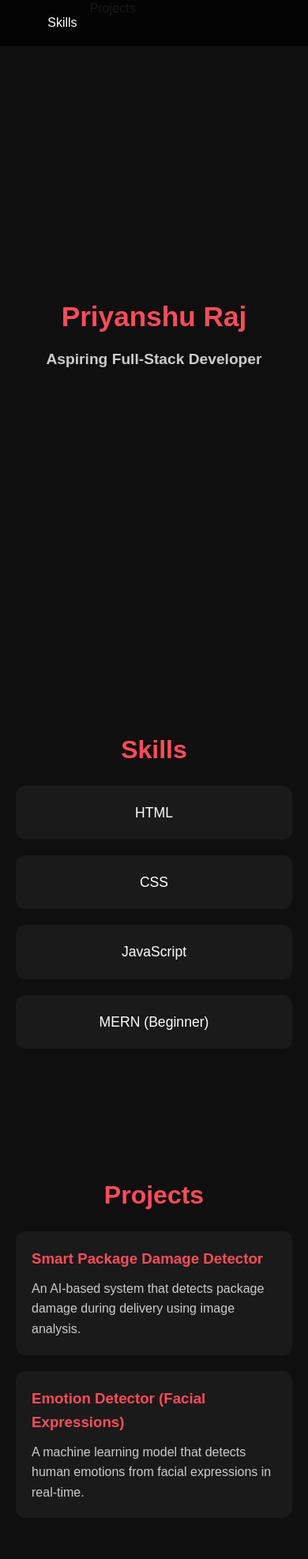
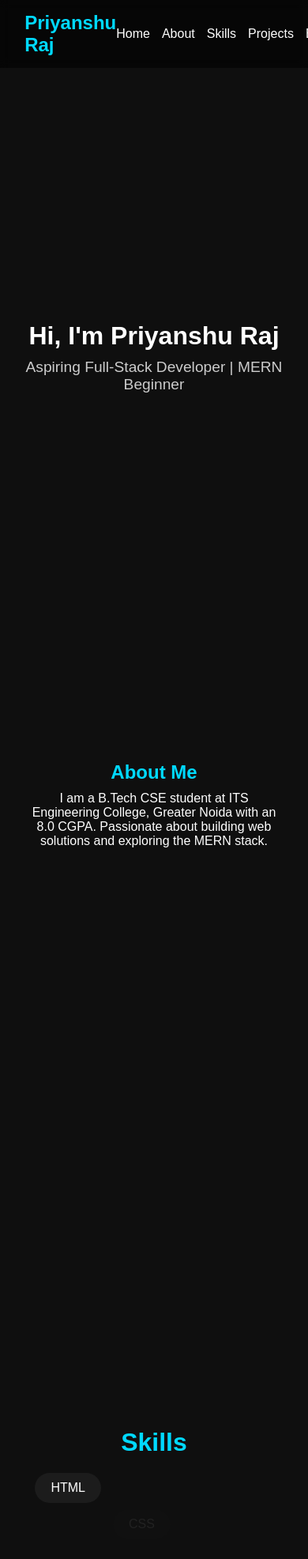
Before and after one commit to Priyanshu8709/Portfolio-, a plain HTML site: page index.html in a window 390 px wide. Shown: the top 1974 px of the page at 79% size. Drawn offline with nearby package versions, Linux system fonts and the light colour scheme.

Commit message:
Update index.html

```diff
--- a/index.html
+++ b/index.html
@@ -1,233 +1,231 @@
 <!DOCTYPE html>
 <html lang="en">
 <head>
-  <meta charset="UTF-8" />
-  <meta name="viewport" content="width=device-width, initial-scale=1.0" />
+  <meta charset="UTF-8">
+  <meta name="viewport" content="width=device-width, initial-scale=1.0">
   <title>Priyanshu Raj | Portfolio</title>
-  <link rel="stylesheet" href="https://cdnjs.cloudflare.com/ajax/libs/font-awesome/6.5.0/css/all.min.css">
+  <link rel="stylesheet" href="https://cdnjs.cloudflare.com/ajax/libs/font-awesome/6.4.0/css/all.min.css">
+  <script src="https://cdnjs.cloudflare.com/ajax/libs/gsap/3.12.2/gsap.min.js"></script>
   <style>
     * {
       margin: 0;
       padding: 0;
       box-sizing: border-box;
-      font-family: "Poppins", sans-serif;
+      font-family: 'Poppins', sans-serif;
     }
-
     body {
-      background-color: #0f0f0f;
+      background: #0f0f0f;
       color: #fff;
-      line-height: 1.6;
       overflow-x: hidden;
     }
-
     header {
-      height: 100vh;
+      position: fixed;
+      top: 0;
+      left: 0;
+      width: 100%;
+      padding: 15px 8%;
+      background: rgba(0, 0, 0, 0.6); /* less blur */
+      backdrop-filter: blur(6px); /* reduced blur */
+      display: flex;
+      justify-content: space-between;
+      align-items: center;
+      z-index: 1000;
+    }
+    header h1 {
+      font-size: 1.5rem;
+      font-weight: 700;
+      color: #00d9ff;
+    }
+    nav ul {
+      list-style: none;
+      display: flex;
+      gap: 25px;
+    }
+    nav ul li a {
+      text-decoration: none;
+      color: #fff;
+      font-size: 1rem;
+      transition: 0.3s;
+    }
+    nav ul li a:hover {
+      color: #00d9ff;
+    }
+    section {
+      padding: 120px 8% 60px;
+      min-height: 100vh;
+    }
+    .hero {
       display: flex;
       flex-direction: column;
       justify-content: center;
       align-items: center;
       text-align: center;
-      padding: 0 20px;
     }
-
-    header h1 {
-      font-size: 3rem;
-      color: #ff4d5a;
+    .hero h2 {
+      font-size: 2.5rem;
+      margin-bottom: 10px;
     }
-
-    header h2 {
-      font-size: 1.5rem;
-      margin-top: 10px;
+    .hero p {
+      font-size: 1.2rem;
       color: #ccc;
     }
-
-    nav {
-      position: fixed;
-      top: 0;
-      width: 100%;
+    .skills, .projects, .education, .contact {
+      text-align: center;
+    }
+    .skills h2, .projects h2, .education h2, .contact h2 {
+      font-size: 2rem;
+      margin-bottom: 20px;
+      color: #00d9ff;
+    }
+    .skills-list {
       display: flex;
+      flex-wrap: wrap;
       justify-content: center;
-      gap: 2rem;
-      padding: 1rem;
-      background: rgba(0, 0, 0, 0.7);
-      backdrop-filter: blur(10px);
-      z-index: 1000;
+      gap: 15px;
     }
-
-    nav a {
-      color: #fff;
-      text-decoration: none;
-      font-weight: 500;
+    .skills-list span {
+      background: #1c1c1c;
+      padding: 10px 20px;
+      border-radius: 25px;
       transition: 0.3s;
     }
-
-    nav a:hover {
-      color: #ff4d5a;
+    .skills-list span:hover {
+      background: #00d9ff;
+      color: #000;
     }
-
-    section {
-      padding: 80px 20px;
-      max-width: 1000px;
-      margin: auto;
+    .projects-grid {
+      display: grid;
+      grid-template-columns: repeat(auto-fit, minmax(280px, 1fr));
+      gap: 20px;
+      margin-top: 20px;
     }
-
-    section h2 {
-      font-size: 2rem;
-      margin-bottom: 20px;
-      text-align: center;
-      color: #ff4d5a;
-    }
-
-    .skills, .projects, .education, .contact {
-      display: grid;
-      gap: 20px;
-    }
-
-    .skills div, .project-card, .education div, .contact div {
-      background: #1a1a1a;
+    .project-card {
+      background: #1c1c1c;
       padding: 20px;
       border-radius: 12px;
-      transition: transform 0.3s ease;
+      transition: 0.3s;
     }
-
-    .skills div:hover, .project-card:hover {
-      transform: translateY(-5px);
+    .project-card:hover {
+      transform: translateY(-10px);
+      background: #00d9ff;
+      color: #000;
     }
-
-    .skills div {
-      text-align: center;
-      font-size: 1.1rem;
-    }
-
-    .projects {
-      grid-template-columns: repeat(auto-fit, minmax(280px, 1fr));
-    }
-
-    .project-card h3 {
-      margin-bottom: 10px;
-      color: #ff4d5a;
-    }
-
-    .project-card p {
+    .education p {
+      margin: 10px 0;
       color: #ccc;
     }
-
-    .education div h3 {
-      color: #ff4d5a;
-      margin-bottom: 5px;
+    .contact a {
+      display: block;
+      margin: 8px 0;
+      color: #00d9ff;
+      text-decoration: none;
     }
-
     footer {
       text-align: center;
       padding: 20px;
       background: #111;
-      margin-top: 40px;
+      color: #777;
     }
-
-    footer a {
-      color: #ff4d5a;
-      margin: 0 10px;
-      font-size: 1.2rem;
-      text-decoration: none;
-      transition: 0.3s;
-    }
-
-    footer a:hover {
-      color: #fff;
-    }
-
-    /* Responsive */
     @media (max-width: 768px) {
-      header h1 {
-        font-size: 2.2rem;
+      nav ul {
+        gap: 15px;
       }
-
-      header h2 {
-        font-size: 1.2rem;
-      }
-
-      nav {
-        flex-wrap: wrap;
-        gap: 1rem;
+      .hero h2 {
+        font-size: 2rem;
       }
     }
   </style>
 </head>
 <body>
-  <nav>
-    <a href="#skills">Skills</a>
-    <a href="#projects">Projects</a>
-    <a href="#education">Education</a>
-    <a href="#contact">Contact</a>
-  </nav>
-
   <header>
-    <h1 id="name">Priyanshu Raj</h1>
-    <h2 id="tagline">Aspiring Full-Stack Developer</h2>
+    <h1>Priyanshu Raj</h1>
+    <nav>
+      <ul>
+        <li><a href="#home">Home</a></li>
+        <li><a href="#about">About</a></li>
+        <li><a href="#skills">Skills</a></li>
+        <li><a href="#projects">Projects</a></li>
+        <li><a href="#education">Education</a></li>
+        <li><a href="#contact">Contact</a></li>
+      </ul>
+    </nav>
   </header>
 
-  <section id="skills">
+  <section id="home" class="hero">
+    <h2>Hi, I'm Priyanshu Raj</h2>
+    <p>Aspiring Full-Stack Developer | MERN Beginner</p>
+  </section>
+
+  <section id="about">
+    <h2 style="color:#00d9ff; text-align:center;">About Me</h2>
+    <p style="text-align:center; margin-top:10px;">I am a B.Tech CSE student at ITS Engineering College, Greater Noida with an 8.0 CGPA. Passionate about building web solutions and exploring the MERN stack.</p>
+  </section>
+
+  <section id="skills" class="skills">
     <h2>Skills</h2>
-    <div class="skills">
-      <div>HTML</div>
-      <div>CSS</div>
-      <div>JavaScript</div>
-      <div>MERN (Beginner)</div>
+    <div class="skills-list">
+      <span>HTML</span>
+      <span>CSS</span>
+      <span>JavaScript</span>
+      <span>MongoDB</span>
+      <span>Express.js</span>
+      <span>React</span>
+      <span>Node.js</span>
     </div>
   </section>
 
-  <section id="projects">
+  <section id="projects" class="projects">
     <h2>Projects</h2>
-    <div class="projects">
+    <div class="projects-grid">
       <div class="project-card">
         <h3>Smart Package Damage Detector</h3>
-        <p>An AI-based system that detects package damage during delivery using image analysis.</p>
+        <p>An AI-based system to detect package damage using image analysis.</p>
       </div>
       <div class="project-card">
         <h3>Emotion Detector (Facial Expressions)</h3>
-        <p>A machine learning model that detects human emotions from facial expressions in real-time.</p>
+        <p>A computer vision project that identifies emotions from facial expressions.</p>
       </div>
     </div>
   </section>
 
-  <section id="education">
+  <section id="education" class="education">
     <h2>Education</h2>
-    <div class="education">
-      <div>
-        <h3>B.Tech CSE</h3>
-        <p>ITS Engineering College, Greater Noida – 8 CGPA</p>
-      </div>
-      <div>
-        <h3>Intermediate</h3>
-        <p>Bal Vidya Niketan, Patna – 78%</p>
-      </div>
-      <div>
-        <h3>Matriculation</h3>
-        <p>Jesus and Mary Academy – 80%</p>
-      </div>
-    </div>
+    <p><b>B.Tech CSE</b>, ITS Engineering College, Greater Noida — 8.0 CGPA</p>
+    <p><b>12th</b>, Bal Vidya Niketan, Patna — 78%</p>
+    <p><b>10th</b>, Jesus and Mary Academy — 80%</p>
   </section>
 
-  <section id="contact">
+  <section id="contact" class="contact">
     <h2>Contact</h2>
-    <div class="contact">
-      <div>Email: priyanshurajsk_cse23@its.edu.in</div>
-      <div>Phone: 6204112290</div>
-    </div>
+    <a href="mailto:priyanshurajsk_cse23@its.edu.in"><i class="fas fa-envelope"></i> Email</a>
+    <a href="tel:6204112290"><i class="fas fa-phone"></i> 6204112290</a>
+    <a href="https://github.com/Priyanshu8709" target="_blank"><i class="fab fa-github"></i> GitHub</a>
+    <a href="https://linkedin.com/in/priyanshu-raj-669707332" target="_blank"><i class="fab fa-linkedin"></i> LinkedIn</a>
   </section>
 
   <footer>
-    <a href="https://github.com/Priyanshu8709" target="_blank"><i class="fab fa-github"></i></a>
-    <a href="https://linkedin.com/in/priyanshu-raj-669707332" target="_blank"><i class="fab fa-linkedin"></i></a>
+    <p>© 2025 Priyanshu Raj | All Rights Reserved</p>
   </footer>
 
-  <!-- GSAP Animation -->
-  <script src="https://cdnjs.cloudflare.com/ajax/libs/gsap/3.12.5/gsap.min.js"></script>
   <script>
-    gsap.from("#name", {duration: 1.5, y: -50, opacity: 0, ease: "bounce"});
-    gsap.from("#tagline", {duration: 1.5, delay: 0.5, y: 50, opacity: 0, ease: "power2.out"});
-    gsap.from("nav a", {duration: 1, opacity: 0, y: -20, stagger: 0.2});
-    gsap.from("section", {scrollTrigger: "section", duration: 1.5, opacity: 0, y: 100, stagger: 0.3});
+    // GSAP Animations
+    gsap.from("header", {y: -100, duration: 1, opacity: 0});
+    gsap.from(".hero h2", {y: 50, duration: 1, opacity: 0, delay: 0.5});
+    gsap.from(".hero p", {y: 50, duration: 1, opacity: 0, delay: 0.8});
+    gsap.from(".skills-list span", {
+      y: 50,
+      opacity: 0,
+      duration: 0.5,
+      stagger: 0.2,
+      scrollTrigger: ".skills"
+    });
+    gsap.from(".project-card", {
+      scale: 0.8,
+      opacity: 0,
+      duration: 0.6,
+      stagger: 0.3,
+      scrollTrigger: ".projects"
+    });
   </script>
 </body>
 </html>
```
